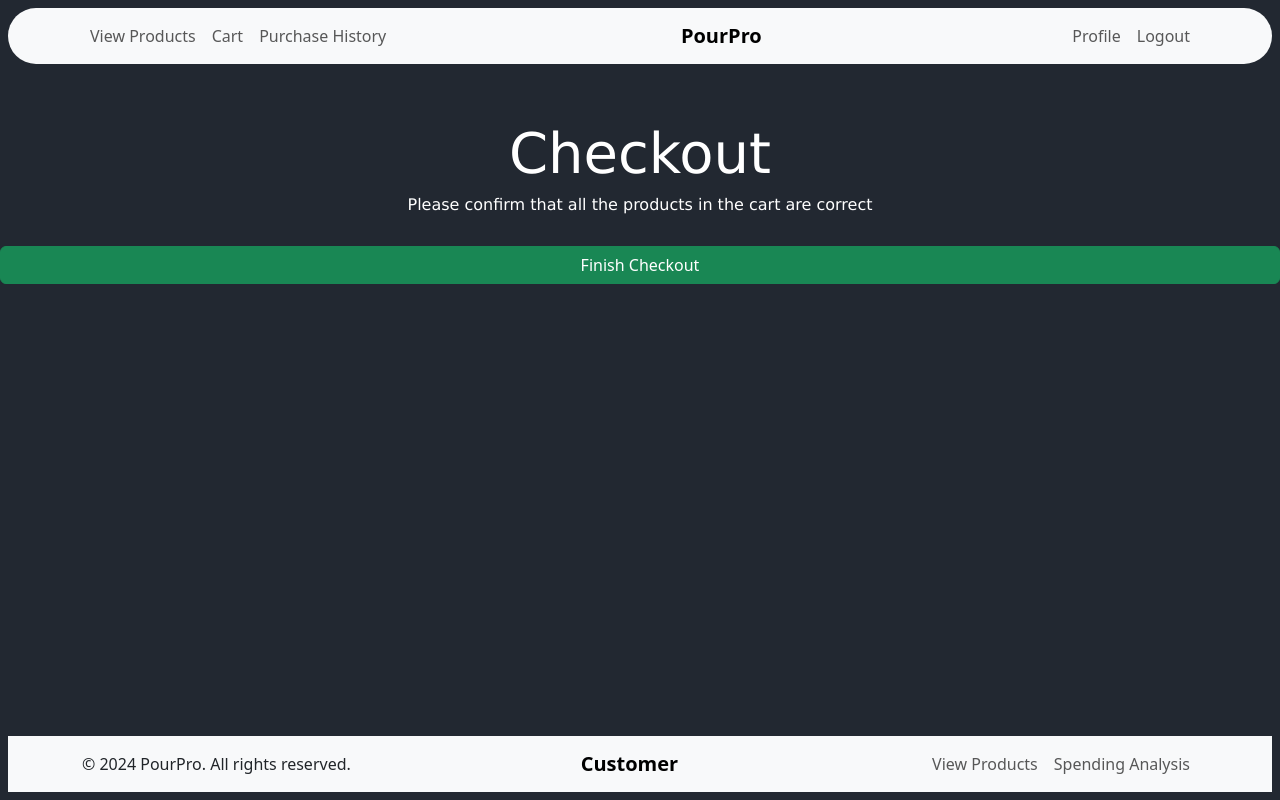
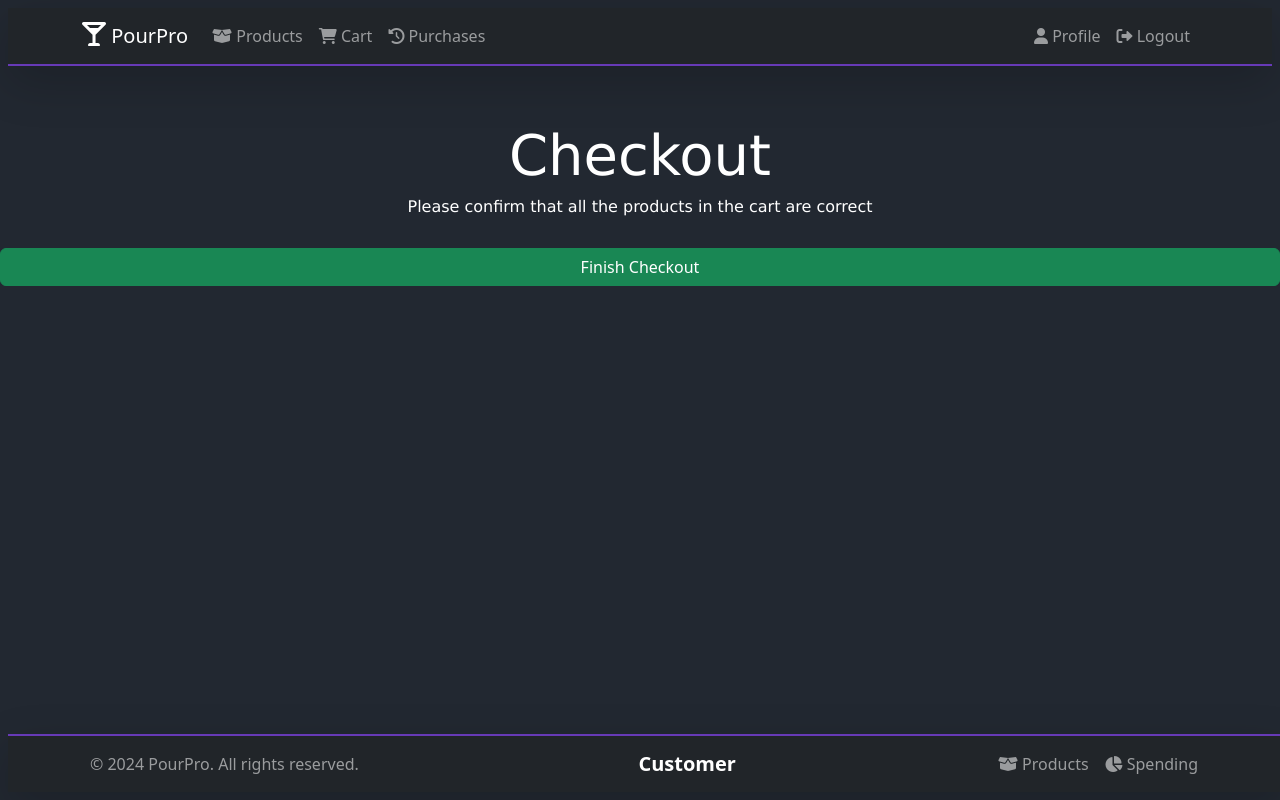
Before and after one commit to param23403/PourPro, a PHP site: page /checkout.php in a window 1280 px wide. Run offline with PHP 8.4, Linux system fonts and the light colour scheme.

```diff
--- a/frontend/templates/components/customer_footer.php
+++ b/frontend/templates/components/customer_footer.php
@@ -1,24 +1,35 @@
+<!--Font Awesome -->
+<link rel="stylesheet" href="https://cdnjs.cloudflare.com/ajax/libs/font-awesome/6.0.0-beta3/css/all.min.css">
 
-  <!--Footer-->
-  <footer class="footer">
-    <nav class="navbar navbar-expand-lg navbar-light bg-light">
-      <div class="container">
-        <div class="collapse navbar-collapse">
-          <ul class="navbar-nav me-auto mb-2 mb-lg-0">
+<!-- Footer -->
+<nav class="footer navbar navbar-expand-lg navbar-dark bg-dark shadow-lg" style="border-top: 2px solid #673ab7;">
+  <div class="container d-flex justify-content-between align-items-center">
+
+    <!-- Left-aligned copyright text -->
+    <div class="d-flex justify-content-start">
+      <span class="navbar-text">&copy; 2024 PourPro. All rights reserved.</span>
+    </div>
+
+    <!-- Centered brand text -->
+    <div class="d-flex justify-content-center text-center">
+      <strong class="navbar-brand">&nbsp&nbsp&nbsp&nbsp&nbsp&nbsp&nbsp Customer</strong>
+    </div>
+
+    <!-- Right-aligned navlinks with icons -->
+    <div class="d-flex justify-content-end">
+      <ul class="navbar-nav">
         <li class="nav-item">
-              <span class="copyright">&copy; 2024 PourPro. All rights reserved.</span>
-            </li>
-          </ul>
-          <strong class="navbar-brand">Customer</strong>
-          <ul class="navbar-nav ms-auto mb-2 mb-lg-0">
-            <li class="nav-item">
-              <a class="nav-link" href="?command=custViewProducts">View Products</a>
+          <a class="nav-link" href="?command=custViewProducts">
+            <i class="fas fa-box-open"></i> Products
+          </a>
         </li>
         <li class="nav-item">
-              <a class="nav-link" href="?command=spendAnalysis">Spending Analysis</a>
+          <a class="nav-link" href="?command=spendAnalysis">
+            <i class="fas fa-chart-pie"></i> Spending
+          </a>
         </li>
       </ul>
     </div>
+
   </div>
 </nav>
-  </footer>
--- a/frontend/templates/components/customer_navbar.php
+++ b/frontend/templates/components/customer_navbar.php
@@ -1,28 +1,63 @@
-  <!--Navbar-->
-  <nav class="navbar navbar-expand-lg navbar-light bg-light rounded-5">
+<!-- Import Font Awesome -->
+<link rel="stylesheet" href="https://cdnjs.cloudflare.com/ajax/libs/font-awesome/6.0.0-beta3/css/all.min.css">
+
+<!-- Customer Navbar -->
+<nav class="navbar navbar-expand-lg navbar-dark bg-dark shadow-lg" style="border-bottom: 2px solid #673ab7;">
   <div class="container">
-      <button class="navbar-toggler" type="button" data-bs-toggle="collapse" data-bs-target="#navbarNav" aria-controls="navbarNav" aria-expanded="false" aria-label="Toggle navigation">
+    <a class="navbar-brand" href="?command=custViewProducts">
+      <i class="fas fa-glass-martini-alt" style="font-size: 1.5rem;"></i>
+      PourPro
+    </a>
+
+    <!--Hamburger-->
+    <button
+      class="navbar-toggler"
+      type="button"
+      data-bs-toggle="collapse"
+      data-bs-target="#navbarNav"
+      aria-controls="navbarNav"
+      aria-expanded="false"
+      aria-label="Toggle navigation"
+    >
       <span class="navbar-toggler-icon"></span>
     </button>
+
     <div class="collapse navbar-collapse" id="navbarNav">
+      <!-- Left-aligned navigation links with icons -->
       <ul class="navbar-nav me-auto mb-2 mb-lg-0">
         <li class="nav-item">
-            <a class="nav-link" href="?command=custViewProducts">View Products</a>
+          <a class="nav-link" href="?command=custViewProducts">
+            <i class="fas fa-box-open"></i>
+            Products
+          </a>
         </li>
         <li class="nav-item">
-            <a class="nav-link" href="?command=cart">Cart</a>
+          <a class="nav-link" href="?command=cart">
+            <i class="fas fa-shopping-cart"></i>
+            Cart
+          </a>
         </li>
         <li class="nav-item">
-            <a class="nav-link" href="?command=purchaseHistory">Purchase History</a>
+          <a class="nav-link" href="?command=purchaseHistory">
+            <i class="fas fa-history"></i>
+            Purchases
+          </a>
         </li>
       </ul>
-        <strong class="navbar-brand">PourPro</strong>
+
+      <!-- Right-aligned navigation links with icons -->
       <ul class="navbar-nav ms-auto mb-2 mb-lg-0">
         <li class="nav-item">
-            <a class="nav-link" href="?command=profile">Profile</a>
+          <a class="nav-link" href="?command=profile">
+            <i class="fas fa-user"></i>
+            Profile
+          </a>
         </li>
         <li class="nav-item">
-            <a class="nav-link" href="?command=logout">Logout</a>
+          <a class="nav-link" href="?command=logout">
+            <i class="fas fa-sign-out-alt"></i>
+            Logout
+          </a>
         </li>
       </ul>
     </div>
--- a/frontend/templates/sales.php
+++ b/frontend/templates/sales.php
@@ -15,8 +15,11 @@
     <?php include __DIR__ . '/components/admin_navbar.php'; ?>
 
     <div class="container content">
+        <div class="header-row d-flex justify-content-between align-items-center">
+        <!-- Title -->
         <div class="title">
             <h1>Sales History</h1>
+        </div>
         </div>
 
         <?php $sales=$_SESSION["sales"];?>
```
Also changed, not shown: frontend/templates/inventory.php (+53 -26 lines), frontend/templates/pastOrders.php (+5 -2 lines), frontend/templates/profile.php (+7 -5 lines), frontend/templates/spendAnalysis.php (+1 -37 lines). Lines whose indentation alone changed are shown as unchanged.
